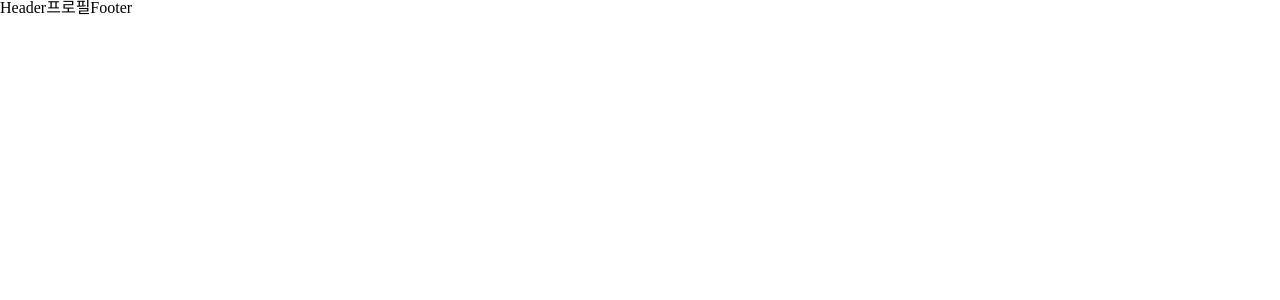
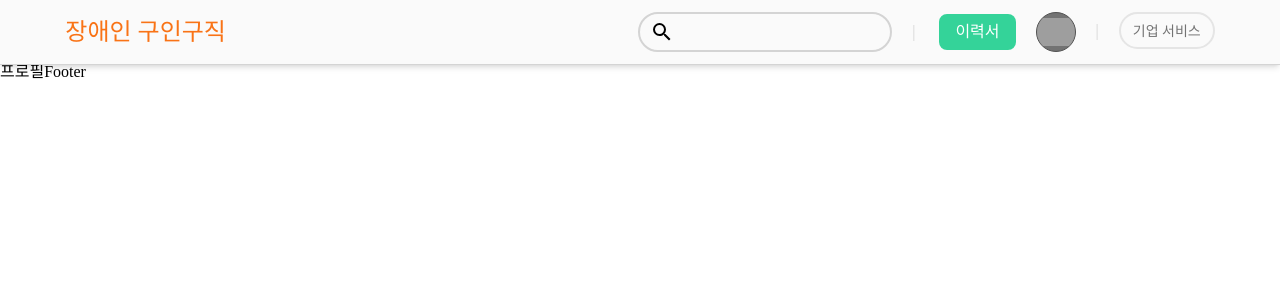
Before and after one commit to f5-workable/f5-workable.github.io, a React (Create React App) app: page /profile in a window 1280 px wide. Shown: the top 300 px of the page. Built offline with nearby package versions, Linux system fonts and the light colour scheme; grey boxes are pictures that could not be loaded; the HTML template or start-up script is replaced by a standard one.

Commit message:
Header 컴포넌트 제작 및 기업 서비스로의 라우팅을 위해 임시로 쓸 함수를 header에 연결

```diff
--- a/src/App.js
+++ b/src/App.js
@@ -1,15 +1,23 @@
-import { useEffect, useState } from "react";
+import { useState } from "react";
 import CompanyRouter from "./routes/CompanyRouter";
 import MemberRouter from "./routes/MemberRouter";
 
 function App() {
   const [isCompany, setIsCompany] = useState(false);
 
-  useEffect(() => {
-    setIsCompany(false);
-  }, []);
+  const handleIsCompany = () => {
+    setIsCompany((prev) => !prev);
+  };
 
-  return <>{isCompany ? <CompanyRouter /> : <MemberRouter />}</>;
+  return (
+    <>
+      {isCompany ? (
+        <CompanyRouter handleIsCompany={handleIsCompany} />
+      ) : (
+        <MemberRouter handleIsCompany={handleIsCompany} />
+      )}
+    </>
+  );
 }
 
 export default App;
--- a/src/components/Header.js
+++ b/src/components/Header.js
@@ -1,7 +1,146 @@
-const Header = () => {
+import { Link, useNavigate } from "react-router-dom";
+import { MdSearch } from "react-icons/md";
+import { useEffect, useState } from "react";
+
+const Header = ({ handleIsCompany }) => {
+  const [isLogined, setIsLogined] = useState(false);
+  const navigate = useNavigate();
+
+  const handleProfileClick = () => {
+    const dropdownMenu = document.querySelector("#dropdown-menu");
+    dropdownMenu.classList.toggle("hidden");
+  };
+
+  const handleSubmit = (e) => {
+    e.preventDefault();
+    navigate("/search");
+  };
+
+  useEffect(() => {
+    setIsLogined(true);
+  }, []);
+
   return (
-    <span>Header</span>
+    <>
+      <header className="w-full bg-neutral-50 fixed top-0 mx-auto my-0 z-50 border-b border-solid border-neutral-300 shadow-md">
+        <nav className="w-11/12 h-99 flex flex-row justify-between items-center mx-auto my-0">
+          <div className="flex justify-center">
+            <Link to="/" className="py-3 mx-3 text-2xl text-orange-500">
+              장애인 구인구직
+            </Link>
+          </div>
+          <div className="flex flex-row items-center">
+            <form className="relative mr-8" onSubmit={handleSubmit}>
+              <label htmlFor="keyword-search">
+                <MdSearch className="absolute bottom-5 left-6" size={24} />
+              </label>
+              <input
+                type="search"
+                id="keyword-search"
+                name="keyword"
+                className="w-full m-3 p-2 pl-10 bg-transparent border-2 border-neutral-300 rounded-3xl focus:outline-orange-500 text-sm"
+                required
+              />
+            </form>
+            <aside className="flex flex-row items-center before:content-['|'] before:mr-6 text-neutral-300">
+              <ul className="flex items-center text-neutral-800">
+                <li className="inline-block">
+                  <Link
+                    to="/"
+                    className="flex items-center px-4 mr-3 h-9 bg-emerald-400 rounded-lg text-white"
+                  >
+                    이력서
+                  </Link>
+                </li>
+                {isLogined ? (
+                  <li className="inline-flex relative mr-5 ml-2">
+                    <button
+                      onClick={handleProfileClick}
+                      className="w-10 h-10 rounded-full bg-neutral-500 border border-solid border-neutral-600 focus:ring-2 focus:ring-blue-500 focus:border-white overflow-hidden"
+                    >
+                      <img
+                        src="https://pbs.twimg.com/profile_images/1374979417915547648/vKspl9Et_400x400.jpg"
+                        alt="profile-img"
+                        className="object-cover"
+                      ></img>
+                    </button>
+                    <ul
+                      id="dropdown-menu"
+                      className="hidden absolute top-14 -left-5 w-40 bg-neutral-50 rounded-lg border border-solid border-neutral-300 overflow-hidden shadow-lg"
+                    >
+                      <li className="flex justify-center px-2 py-2 border-b border-solid border-neutral-400">
+                        <Link
+                          to="/profile"
+                          onClick={handleProfileClick}
+                          className="w-36 hover:bg-neutral-200 rounded-xl px-4 py-4"
+                        >
+                          회원 정보
+                        </Link>
+                      </li>
+                      <li className="flex justify-center px-2 pt-2">
+                        <Link
+                          to="/"
+                          onClick={handleProfileClick}
+                          className="w-36 hover:bg-neutral-200 rounded-xl px-4 py-4"
+                        >
+                          지원 현황
+                        </Link>
+                      </li>
+                      <li className="flex justify-center px-2">
+                        <Link
+                          to="/"
+                          onClick={handleProfileClick}
+                          className="w-36 hover:bg-neutral-200 rounded-xl px-4 py-4"
+                        >
+                          제안받기 현황
+                        </Link>
+                      </li>
+                      <li className="flex justify-center px-2 pb-2 border-b border-solid border-neutral-400">
+                        <Link
+                          to="/"
+                          onClick={handleProfileClick}
+                          className="w-36 hover:bg-neutral-200 rounded-xl px-4 py-4"
+                        >
+                          북마크
+                        </Link>
+                      </li>
+                      <li className="flex justify-center px-2 py-2">
+                        <Link
+                          to="/"
+                          onClick={handleProfileClick}
+                          className="w-36 bg-red-400 text-white rounded-xl px-4 py-4 text-center"
+                        >
+                          로그아웃
+                        </Link>
+                      </li>
+                    </ul>
+                  </li>
+                ) : (
+                  <li className="inline-block">
+                    <Link to="/login" className="flex items-center p-2 mr-3 h-10">
+                      로그인/회원가입
+                    </Link>
+                  </li>
+                )}
+
+                <li className="inline-block before:content-['|'] before:mr-5 text-neutral-300">
+                  <Link
+                    to="/"
+                    className="px-3 py-2 mr-3 h-10 border-2 border-solid border-neutral-200 rounded-3xl text-neutral-500"
+                  >
+                    <button className="text-sm" onClick={handleIsCompany}>
+                      기업 서비스
+                    </button>
+                  </Link>
+                </li>
+              </ul>
+            </aside>
+          </div>
+        </nav>
+      </header>
+      <div className="h-16"></div>
+    </>
   );
-}
+};
 
-export default Header
+export default Header;
--- a/src/routes/CompanyRouter.js
+++ b/src/routes/CompanyRouter.js
@@ -1,17 +1,17 @@
 import { Navigate, Outlet, Route, Routes } from "react-router-dom";
 import Home from "../pages/company/Home";
-import Header from "../components/Header";
 import Footer from "../components/Footer";
 import Login from "../pages/auth/Login";
 import SignUp from "../pages/auth/SignUp";
+import CompanyHeader from "../components/CompanyHeader";
 
-const CompanyRouter = () => {
+const CompanyRouter = ({ handleIsCompany }) => {
   return (
     <Routes>
       <Route
         element={
           <>
-            <Header />
+            <CompanyHeader handleIsCompany={handleIsCompany} />
             <Outlet />
             <Footer />
           </>
--- a/src/routes/MemberRouter.js
+++ b/src/routes/MemberRouter.js
@@ -4,14 +4,15 @@ import Header from "../components/Header";
 import Footer from "../components/Footer";
 import Login from "../pages/auth/Login";
 import SignUp from "../pages/auth/SignUp";
+import Search from "../pages/member/Search";
 
-const MemberRouter = () => {
+const MemberRouter = ({ handleIsCompany }) => {
   return (
     <Routes>
       <Route
         element={
           <>
-            <Header />
+            <Header handleIsCompany={handleIsCompany} />
             <Outlet />
             <Footer />
           </>
@@ -23,7 +24,7 @@ const MemberRouter = () => {
         <Route path="/signup" element={<SignUp />} />
         <Route path="/jobs" element={<span>전체 구직 페이지</span>} />
         <Route path="/jobs/:jobId" element={<span>상세페이지</span>} />
-        <Route path="/search" element={<span>상세 검색</span>} />
+        <Route path="/search" element={<Search />} />
         <Route path="/profile" element={<span>프로필</span>} />
       </Route>
     </Routes>
```
